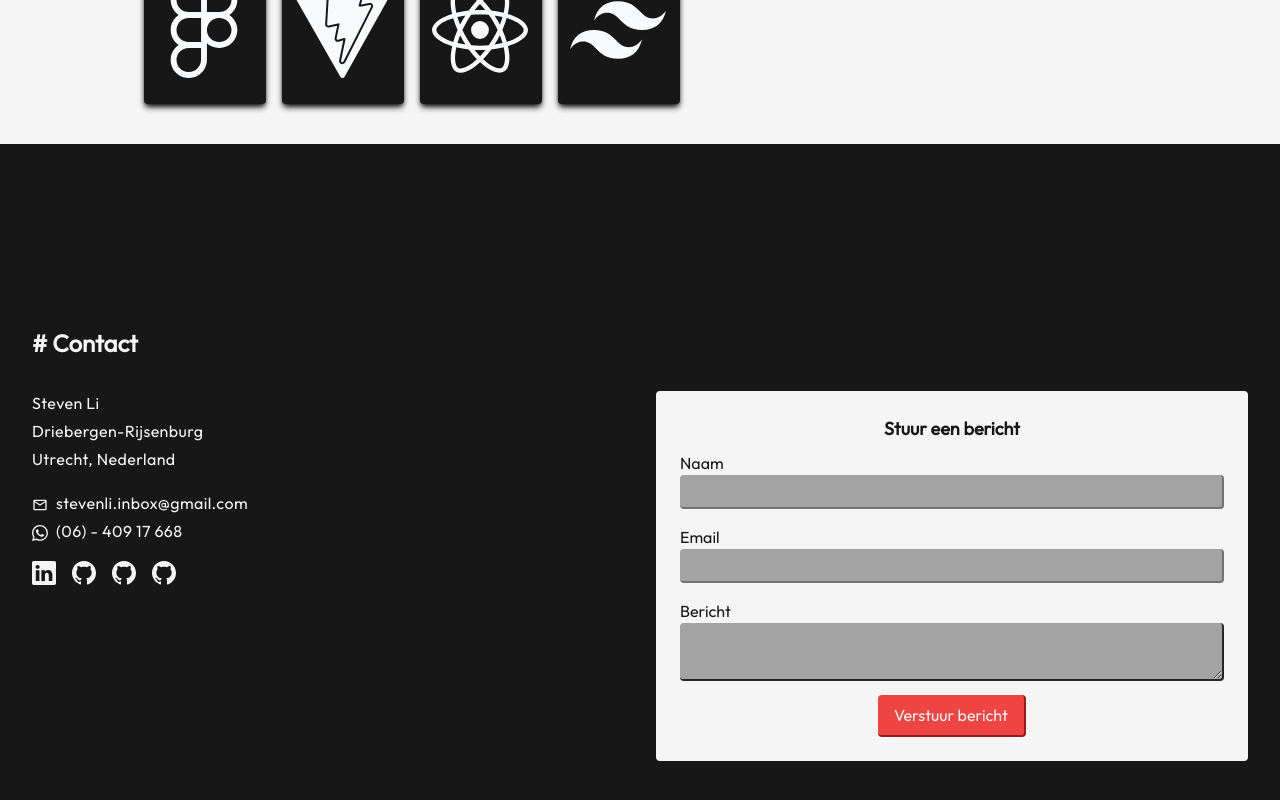
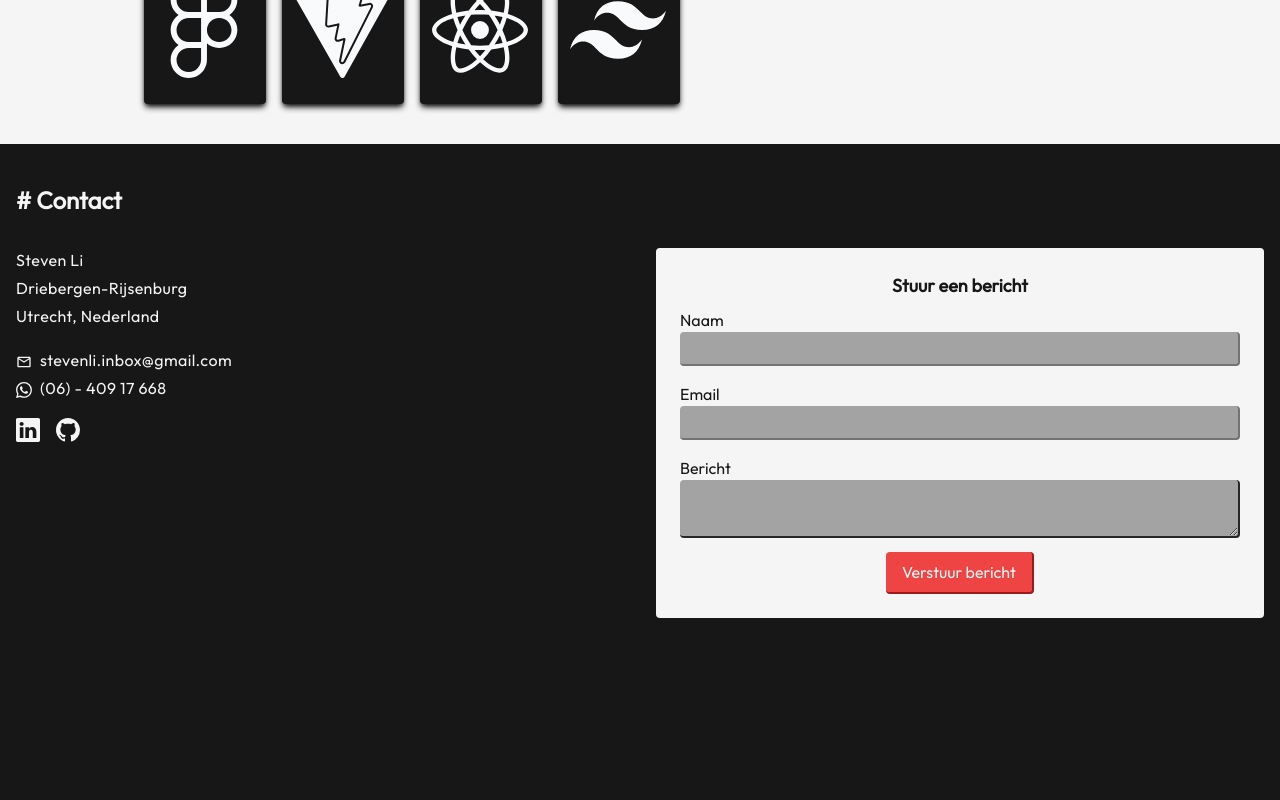
Before and after one commit to zStevenn/portfolio-old, a React (Vite) app: page / in a window 1280 px wide. Shown: the part 1456-2256 px from the top of the page. After the commit the page ends 2114 px from the top, so only its background shows below. Built offline with nearby package versions, Linux system fonts and the light colour scheme.

Commit message:
Implements contact form submit functionality

```diff
--- a/src/components/Contact.jsx
+++ b/src/components/Contact.jsx
@@ -1,38 +1,134 @@
 import { MdOutlineMail } from "react-icons/md"
 import { BsLinkedin, BsWhatsapp, BsGithub, BsDiscord } from "react-icons/bs"
+import { useFadeIn } from "../hooks/useFadeIn"
+import { useState } from "react"
+
+// Encode data to be sent to Netlify
+const encode = data => {
+	return Object.keys(data)
+		.map(key => encodeURIComponent(key) + "=" + encodeURIComponent(data[key]))
+		.join("&")
+}
 
 function Contact() {
+	const titleRef = useFadeIn("top", 500, 0)
+	const paragraphRef = useFadeIn("left", 1000, 0)
+	const dividerRef = useFadeIn("left", 1000, 0)
+	const formRef = useFadeIn("right", 1000, 0)
+	const [showPopup, setShowPopup] = useState(false)
+	const [popupMessage, setPopupMessage] = useState("")
+
+	//Create an initial form state
+	const initialState = {
+		name: "",
+		email: "",
+		message: "",
+	}
+
+	// Create state for form
+	const [formState, setFormState] = useState({
+		name: "",
+		email: "",
+		message: "",
+	})
+
+	// Handle form submission
+	const handleSubmit = e => {
+		// Destructure the formState to get the form fields
+		const { name, email, message } = formState
+
+		// Check if all fields are filled in
+		if (!name || !email || !message) {
+			// If any of the fields are empty, display an error message
+			setShowPopup(true)
+			setPopupMessage(
+				"Vul a.u.b. alle velden in. Dit helpt ons met het verwerken van uw bericht. Hartelijk bedankt!"
+			)
+			return
+		}
+
+		fetch("/", {
+			method: "POST",
+			headers: { "Content-Type": "application/x-www-form-urlencoded" },
+			body: encode({ "form-name": "contact", ...formState }),
+		})
+			.then(() => {
+				setShowPopup(true)
+				setPopupMessage("Je bericht is successvol verstuurt. Dank je wel!")
+				setFormState(initialState)
+			})
+			.catch(error => {
+				setShowPopup(true)
+				setPopupMessage(error)
+			})
+
+		e.preventDefault()
+	}
+
+	// Handle form input changes
+	const handleChange = e =>
+		setFormState({ ...formState, [e.target.name]: e.target.value })
+
 	return (
+		<>
+			{showPopup && (
+				<div className="fixed top-0 left-0 w-full h-full flex justify-center items-center bg-neutral-900 bg-opacity-50 z-50">
+					<div className="bg-neutral-100 p-4 rounded-md shadow-md">
+						<p className="text-neutral-900">{popupMessage}</p>
+						<button
+							className="bg-neutral-900 text-neutral-100 p-2 rounded-md shadow-md hover:bg-neutral-800 transition-all"
+							onClick={() => setShowPopup(false)}
+						>
+							Ok
+						</button>
+					</div>
+				</div>
+			)}
+
 			<div className="bg-neutral-900 grid place-items-center">
 				<div
-				className="px-8 py-20 min-h-screen container mx-auto flex flex-col justify-center gap-4 md:gap-8"
+					className="px-4 py-10 container mx-auto flex flex-col justify-center gap-4 md:gap-8"
 					id="contact"
 				>
-				<h1 className="text-neutral-100 text-2xl font-semibold md:col-span-2">
+					<h1
+						ref={titleRef}
+						className="opacity-0 text-neutral-100 text-2xl font-semibold md:col-span-2"
+					>
 						# Contact
 					</h1>
 					<div className="md:grid md:grid-cols-2 md:gap-8">
-					<div className="text-neutral-100">
-						<p className="tracking-wide mb-4">
-							<ul className="grid gap-1">
+						<div ref={paragraphRef} className="opacity-0 text-neutral-100">
+							<ul className="grid gap-1 tracking-wide mb-4">
 								<li>Steven Li</li>
 								<li>Driebergen-Rijsenburg</li>
 								<li className="mb-4">Utrecht, Nederland</li>
 								<li>
-									<a href="mailto:stevenli.inbox@gmail.com" target="_blank">
+									<a
+										href="mailto:stevenli.inbox@gmail.com"
+										target="_blank"
+										rel="noopener noreferrer"
+									>
 										<MdOutlineMail className="inline mr-2" />
 										stevenli.inbox@gmail.com
 									</a>
 								</li>
 								<li>
+									<a
+										href="callto:0640917668"
+										target="_blank"
+										rel="noopener noreferrer"
+									>
 										<BsWhatsapp className="inline mr-2" />
 										(06) - 409 17 668
+									</a>
 								</li>
 							</ul>
-						</p>
 							<ul className="flex flex-row flex-nowrap gap-4">
 								<li className="grid place-items-center hover:scale-110 transition-all">
-								<a href="https://www.linkedin.com/in/zstevenn/" target="_blank">
+									<a
+										href="https://www.linkedin.com/in/zstevenn/"
+										target="_blank"
+									>
 										<BsLinkedin className="inline text-neutral-100 text-2xl" />
 									</a>
 								</li>
@@ -41,7 +137,7 @@ function Contact() {
 										<BsGithub className="inline text-neutral-100 text-2xl" />
 									</a>
 								</li>
-							<li className="grid place-items-center hover:scale-110 transition-all">
+								{/* <li className="grid place-items-center hover:scale-110 transition-all">
 								<a href="https://github.com/zStevenn" target="_blank">
 									<BsGithub className="inline text-neutral-100 text-2xl" />
 								</a>
@@ -50,40 +146,59 @@ function Contact() {
 								<a href="https://github.com/zStevenn" target="_blank">
 									<BsGithub className="inline text-neutral-100 text-2xl" />
 								</a>
-							</li>
+							</li> */}
 							</ul>
 						</div>
 
-					<div className="text-neutral-100 text-2xl text-center py-4 md:hidden">
+						<div
+							ref={dividerRef}
+							className="opacity-0 text-neutral-100 text-2xl text-center py-4 md:hidden"
+						>
 							Of
 						</div>
-					<form className="bg-neutral-100 p-6 rounded">
+						<form
+							onSubmit={handleSubmit}
+							ref={formRef}
+							className="opacity-0 bg-neutral-100 p-6 rounded"
+						>
 							<h3 className="text-neutral-900 text-lg font-semibold text-center">
 								Stuur een bericht
 							</h3>
 							<label className="block text-neutral-900 mt-2">Naam</label>
 							<input
+								name="name"
+								value={formState.name}
+								onChange={handleChange}
 								type="text"
 								className="p-1 bg-neutral-400 border-b-2 border-r-2 border-neutral-500 rounded text-neutral-100 mb-2 w-full"
 							/>
 							<label className="block text-neutral-900 mt-2">Email</label>
 							<input
+								name="email"
+								value={formState.email}
+								onChange={handleChange}
 								type="text"
 								className="p-1 bg-neutral-400 border-b-2 border-r-2 border-neutral-500 rounded text-neutral-100 mb-2 w-full"
 							/>
 							<label className="block text-neutral-900 mt-2">Bericht</label>
-						<textarea className="p-1 bg-neutral-400 border-b-2 border-r-2 border-neutral-800 rounded text-neutral-100 mb-2 w-full" />
+							<textarea
+								name="message"
+								value={formState.message}
+								onChange={handleChange}
+								className="p-1 bg-neutral-400 border-b-2 border-r-2 border-neutral-800 rounded text-neutral-100 mb-2 w-full"
+							/>
 							<button
-							type="button"
-							value="submit"
+								type="submit"
 								className="block px-4 py-2 bg-red-500 border-b-2 border-r-2 border-red-800 rounded text-neutral-100 mx-auto"
 							>
 								Verstuur bericht
 							</button>
+							<input type="hidden" name="form-name" value="name_of_my_form" />
 						</form>
 					</div>
 				</div>
 			</div>
+		</>
 	)
 }
 
```
Lines whose indentation alone changed are shown as unchanged.
